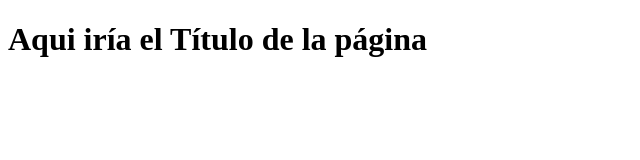
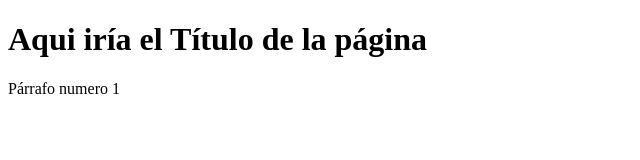
Before and after one commit to matikof2014/mati2, a plain HTML site: page index.html in a window 1280 px wide. Shown: the whole page, without its empty margins (0-640 px from the left). Drawn offline with Linux system fonts and the light colour scheme.

Commit message:
Update index.html

```diff
--- a/index.html
+++ b/index.html
@@ -7,5 +7,6 @@
 </head>
 <body>
     <h1>Aqui iría el Título de la página</h1>
+    <p>Párrafo numero 1 </p>
 </body>
 </html>
```
